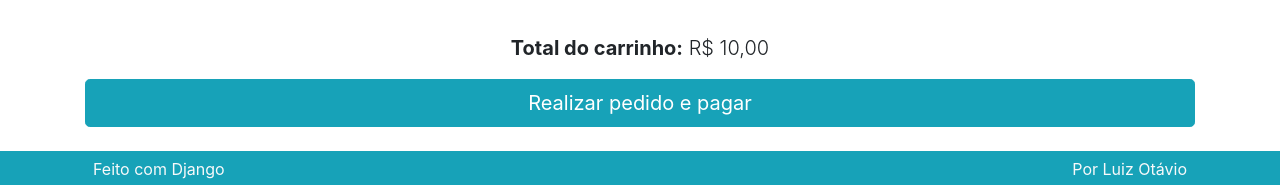
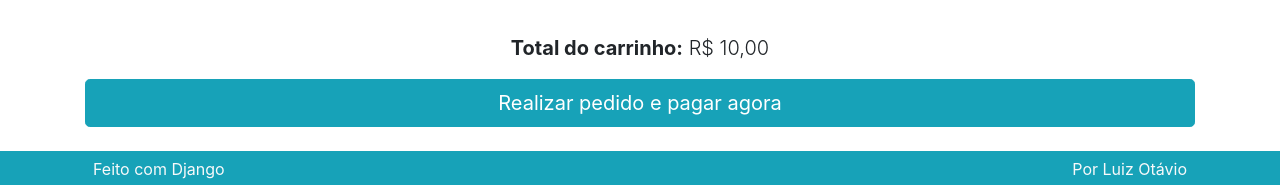
Before and after one commit to gnecco-bot/PROJETO-ECOMMERCE-DJANGO, a Django app: template produto/templates/produto/resumodacompra.html in a window 1280 px wide. Shown: the part 876-1061 px from the top of the page. Run offline with Django 5.2, Linux system fonts and the light colour scheme; the template is opened without the code that fills it: most values are stand-ins (such as "Sample title", 1, 10 or a date in 2020); grey boxes marked "Sample" are stand-in pictures; some libraries are stand-ins or nearby versions.

Commit message:
Resumo da compra

```diff
--- a/produto/templates/produto/resumodacompra.html
+++ b/produto/templates/produto/resumodacompra.html
@@ -69,7 +69,7 @@
 <div class="row">
     <div class="col">
         <a class="btn btn-block btn-primary btn-lg" href="{% url 'pedido:pagar' %}">
-            Realizar pedido e pagar
+            Realizar pedido e pagar agora
         </a>
     </div>
 </div>
```
